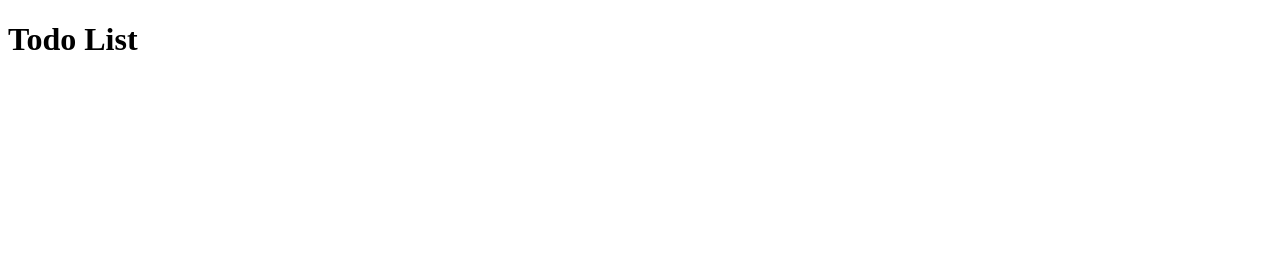
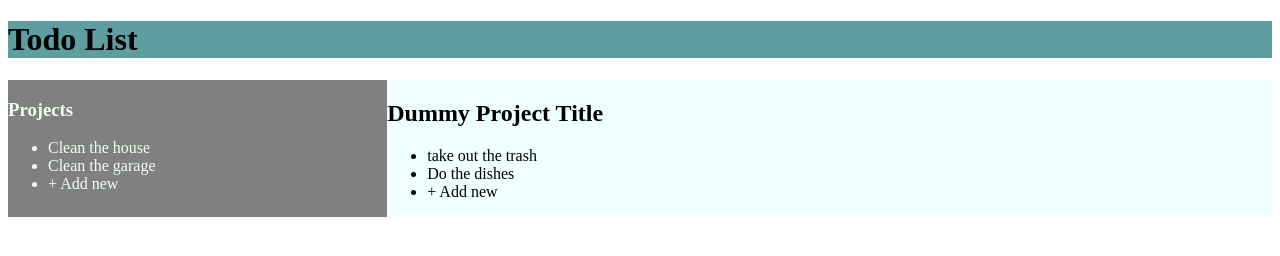
Before and after one commit to jdonahue135/webpack-todo-list, a website built with webpack: page dist/index.html in a window 1280 px wide. Built offline with nearby package versions, Linux system fonts and the light colour scheme.

Commit message:
render page with javascript

```diff
--- a/src/index.js
+++ b/src/index.js
@@ -1,7 +1,27 @@
 import todo from './todo';
 import project from './project';
+import renderSidebar from './renderSidebar';
+import renderMain from './renderMain';
 
-const todoItem = todo('title', 'take out the trash', 'May 1', 'High');
-const sampleProject = project('projTitle', 'projDes', 'May 1', 'High');
+
+//Storage for projects and todo items during development
+let projectList = []
+
+//dummy content to test app
+const sampleProject = project('Clean the house', 'projDes', 'May 1', 'High');
+const sampleProject2 = project('Clean the garage', 'projDescriptionn', 'May 1', 'High');
+
+projectList.push(sampleProject);
+projectList.push(sampleProject2);
+
+const todoItem = todo('take out the trash', 'take out the trash', 'May 1', 'High');
+const todoItem2 = todo('Do the dishes', 'Do the dishes', 'May 1', 'High');
+
+
+
 sampleProject.addTodo(todoItem);
-console.log(sampleProject.getTodos());
+sampleProject.addTodo(todoItem2);
+
+
+renderSidebar(projectList);
+renderMain(sampleProject.getTodos());
--- a/src/project.js
+++ b/src/project.js
@@ -6,9 +6,7 @@ const project = (title, description, dueDate, priority) => {
     const getDescription = () => description;
     const getDueDate = () => dueDate;
     const getPriority = () => priority;
-    const addTodo = (todo) => {
-        todos.push(todo);
-    }
+    const addTodo = (todo) => todos.push(todo)
     const getTodos = () => todos;
     return { getTitle, getDescription, getDueDate, getPriority, addTodo, getTodos }
 }
--- /dev/null
+++ b/src/renderMain.js
@@ -0,0 +1,13 @@
+const renderMain = (todoList) => {
+    const ul = document.querySelector('#main ul')
+    for (let x=0; x < todoList.length; x++) {
+        let li = document.createElement('li');
+        li.textContent = todoList[x].getTitle();
+        ul.appendChild(li);
+    }
+    let addNew = document.createElement('li');
+    addNew.textContent = "+ Add new"
+    ul.appendChild(addNew);
+}
+
+export default renderMain
--- /dev/null
+++ b/src/renderSidebar.js
@@ -0,0 +1,13 @@
+const renderSidebar = (projectList) => {
+    const ul = document.querySelector('#sidebar ul')
+    for (let x=0; x < projectList.length; x++) {
+        let li = document.createElement('li');
+        li.textContent = projectList[x].getTitle();
+        ul.appendChild(li);
+    }
+    let addNew = document.createElement('li');
+    addNew.textContent = "+ Add new"
+    ul.appendChild(addNew);
+}
+
+export default renderSidebar
```
Also changed, not shown: dist/css/style.css (added), dist/index.html, dist/main.js.
